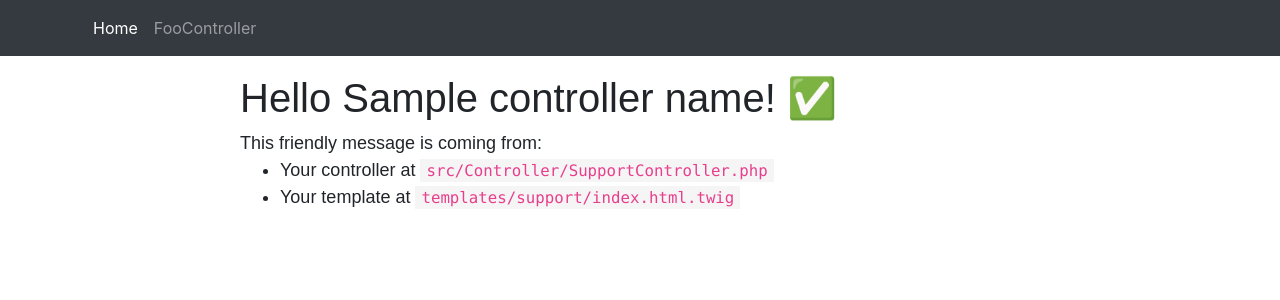
After one commit to Anna-wild/symfony, a Symfony app: template templates/support/index.html.twig in a window 1280 px wide. The commit adds this page. Shown: the top 300 px of the page. Run offline with Twig, Linux system fonts and the light colour scheme; the template is opened without the code that fills it: most values are stand-ins (such as "Sample title", 1, 10 or a date in 2020); some libraries are stand-ins or nearby versions.

Commit message:
22/04/2018

```diff
--- a/config/services.yaml
+++ b/config/services.yaml
@@ -2,6 +2,7 @@
 # https://symfony.com/doc/current/best_practices/configuration.html#application-related-configuration
 parameters:
     locale: 'en'
+    app.myParam: "learning out"
 
 services:
     # default configuration for services in *this* file
@@ -26,3 +27,6 @@ services:
 
     # add more service definitions when explicit configuration is needed
     # please note that last definitions always *replace* previous ones
+    App\Mailer\Emailer:
+      $myParam: '%app.myParam%'
+      $logger: '@logger'
--- a/templates/base.html.twig
+++ b/templates/base.html.twig
@@ -21,6 +21,7 @@
             </ul>
         </div>
     </header>
+    {% include "flash_messages.html.twig" %}
     {% block body %}{% endblock %}
         {% block javascripts %}{% endblock %}
     </body>
--- /dev/null
+++ b/templates/flash_messages.html.twig
@@ -0,0 +1,12 @@
+{% block flash_messages %}
+    {% for type, messages in app.session.flashbag.all() %}
+        {% for message in messages %}
+            <div class="alert alert-dismissible alert-{{ type }}" role="alert">
+                <button type="button" class="close" data-dismiss="alert"><span aria-hidden="true">&times;</span>
+                </button>
+
+                {{ message | raw }}
+            </div>
+        {% endfor %}
+    {% endfor %}
+{% endblock %}
--- /dev/null
+++ b/templates/support/index.html.twig
@@ -0,0 +1,20 @@
+{% extends 'base.html.twig' %}
+
+{% block title %}Hello {{ controller_name }}!{% endblock %}
+
+{% block body %}
+<style>
+    .example-wrapper { margin: 1em auto; max-width: 800px; width: 95%; font: 18px/1.5 sans-serif; }
+    .example-wrapper code { background: #F5F5F5; padding: 2px 6px; }
+</style>
+
+<div class="example-wrapper">
+    <h1>Hello {{ controller_name }}! ✅</h1>
+
+    This friendly message is coming from:
+    <ul>
+        <li>Your controller at <code>src/Controller/SupportController.php</code></li>
+        <li>Your template at <code>templates/support/index.html.twig</code></li>
+    </ul>
+</div>
+{% endblock %}
```
Also changed, not shown: src/Controller/FormController.php (+29 -7 lines), src/Controller/SupportController.php (added, +21 -0 lines), src/Mailer/Emailer.php (added, +20 -0 lines).
